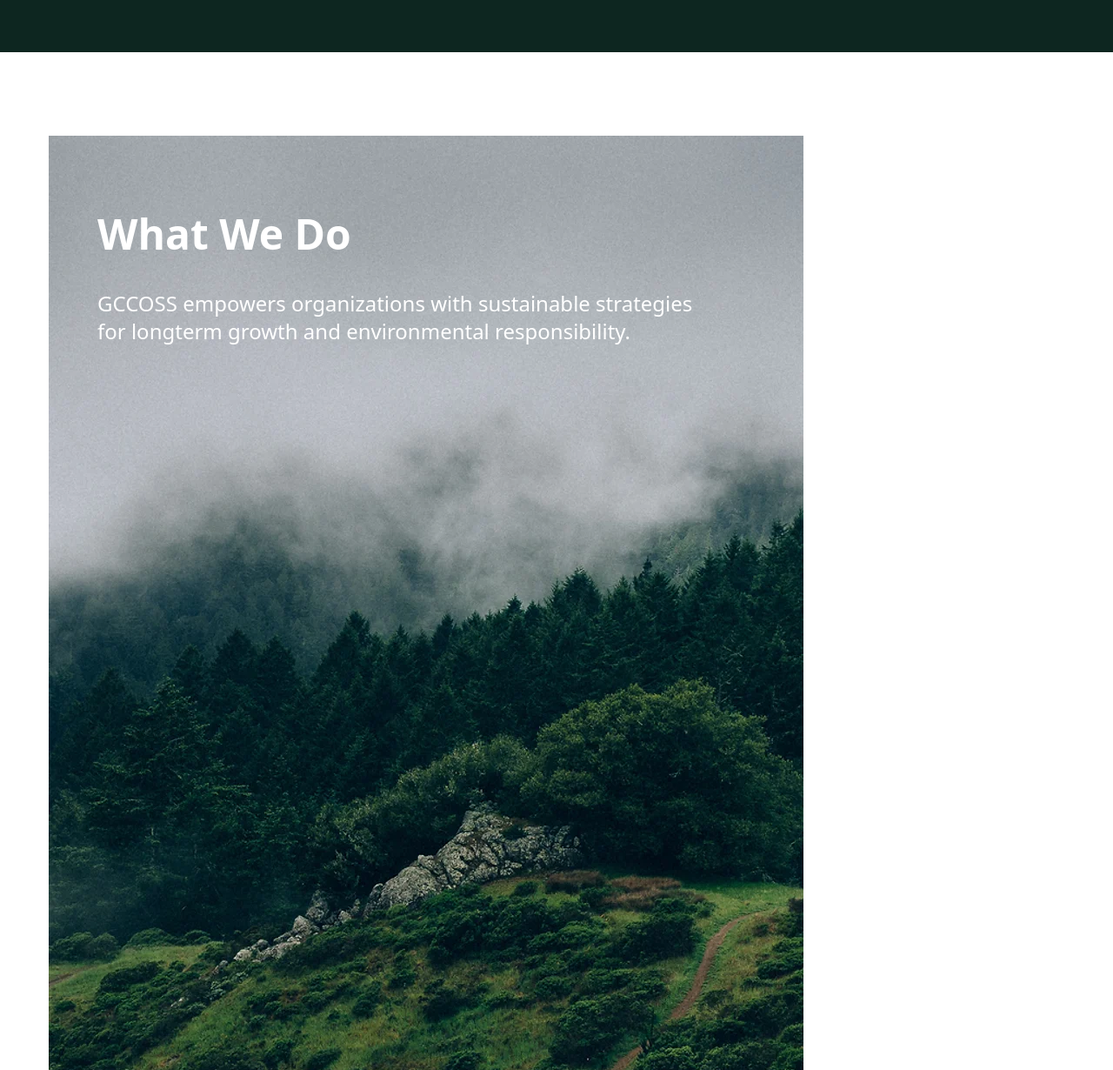
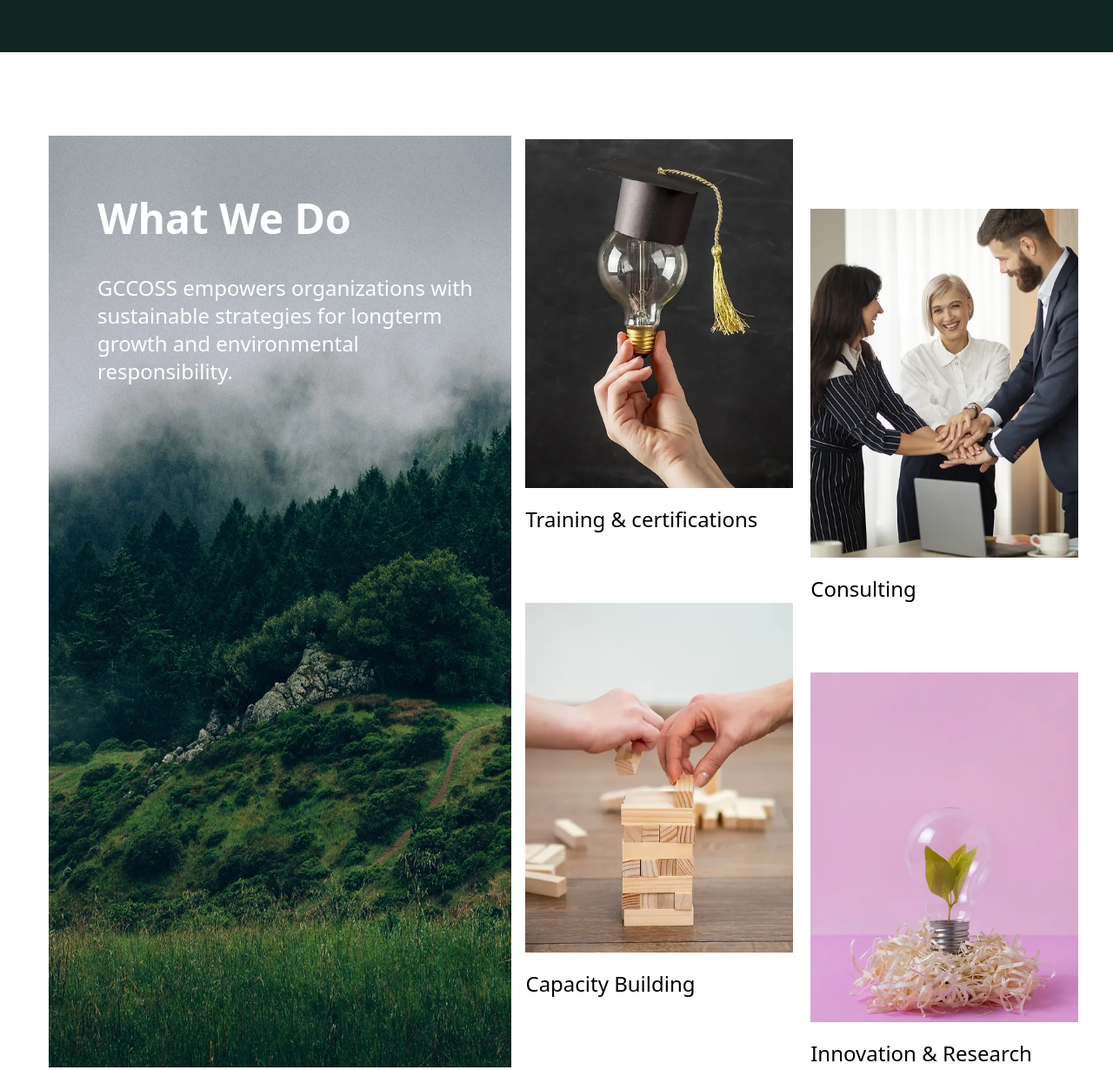
Before and after one commit to Manu-Madhu/GCCOS_Website, a React (Vite) app: page / in a window 1280 px wide. Shown: the part 3764-4994 px from the top of the page at 87% size. Built offline with nearby package versions, Linux system fonts and the light colour scheme.

Commit message:
about2 section design added

```diff
--- a/src/Sections/About2.jsx
+++ b/src/Sections/About2.jsx
@@ -6,12 +6,34 @@ import about5 from '../assets/Images/about5.webp'
 
 const About2 = () => {
   return (
-    <div className="lg:h-[1000px] w-full">
-        <div className='pl-14 pt-24'>
-            <img src={about1} />
-            <div className='lg:-mt-[1400px] lg:pt-20 lg:pl-14 lg:px-9 text-white'>
+    <div className="lg:h-auto w-full flex flex-row overflow-hidden gap-4 pb-10 pr-10">
+        <div className='pl-14 pt-24 flex flex-col w-[800px]'>
+            <img src={about1} className='h-full' />
+            <div className='lg:-mt-[1400px] lg:pt-[400px] lg:pl-14 lg:px-9 text-white'>
                 <p className='lg:text-5xl font-semibold'>What We Do</p>
-                <p className='lg:text-2xl lg:mt-10'>GCCOSS empowers organizations with sustainable strategies <br /> for longterm growth and environmental responsibility.</p>
+                <p className='lg:text-2xl lg:mt-10 leading-loose'>GCCOSS empowers organizations with sustainable strategies for longterm growth and environmental responsibility.</p>
+            </div>
+        </div>
+        <div className='flex flex-col mt-[100px]'>
+            <div className='flex flex-row gap-5'>
+                <div>
+                    <img src={about2} className='' />
+                    <p className='text-2xl mt-5'>Training & certifications</p>
+                </div>
+                <div className='lg:mt-[80px]'>
+                    <img src={about3} className='' />
+                    <p className='text-2xl mt-5'>Consulting</p>
+                </div>
+            </div>
+            <div className='flex flex-row gap-5'>
+                <div className=''>
+                    <img src={about4} className='' />
+                    <p className='text-2xl mt-5'>Capacity Building</p>
+                </div>
+                <div className='lg:mt-[80px]'>
+                    <img src={about5} className='' />
+                    <p className='text-2xl mt-5'>Innovation & Research</p>
+                </div>
             </div>
         </div>
     </div>
```
